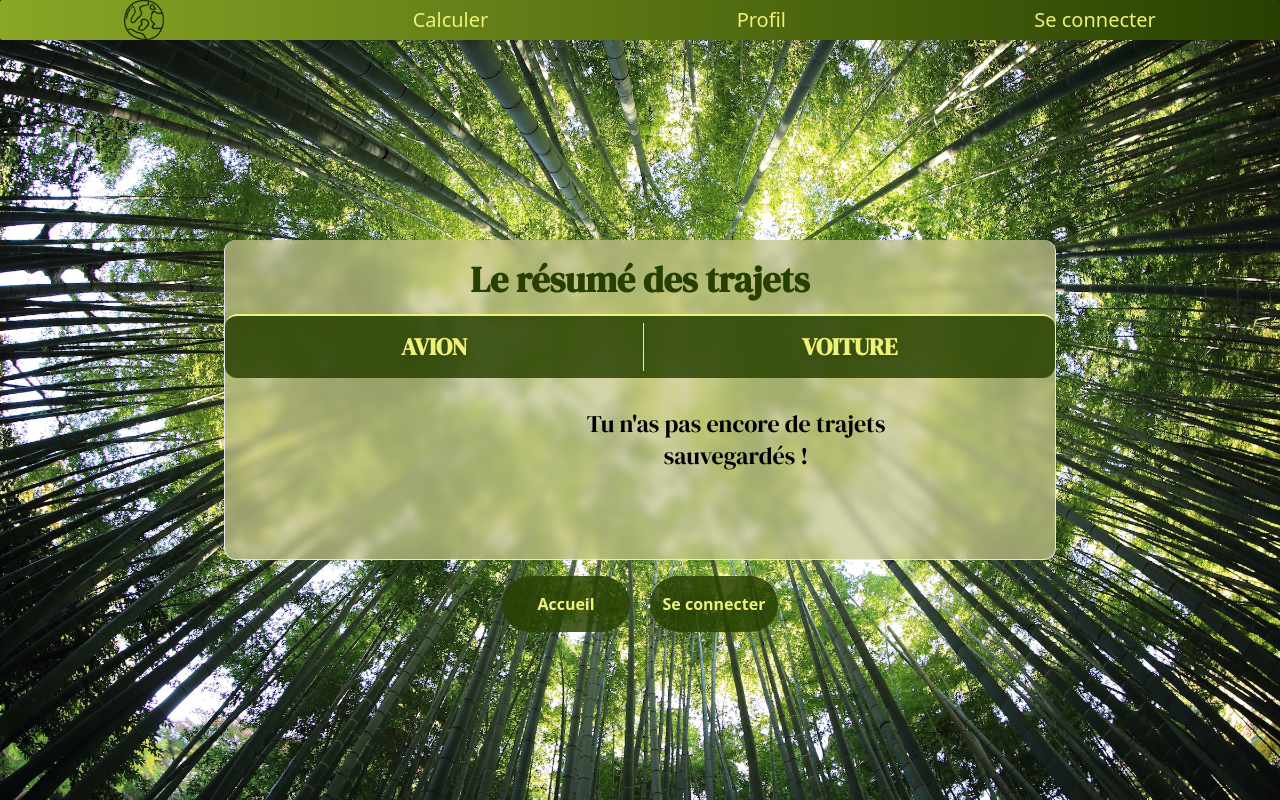
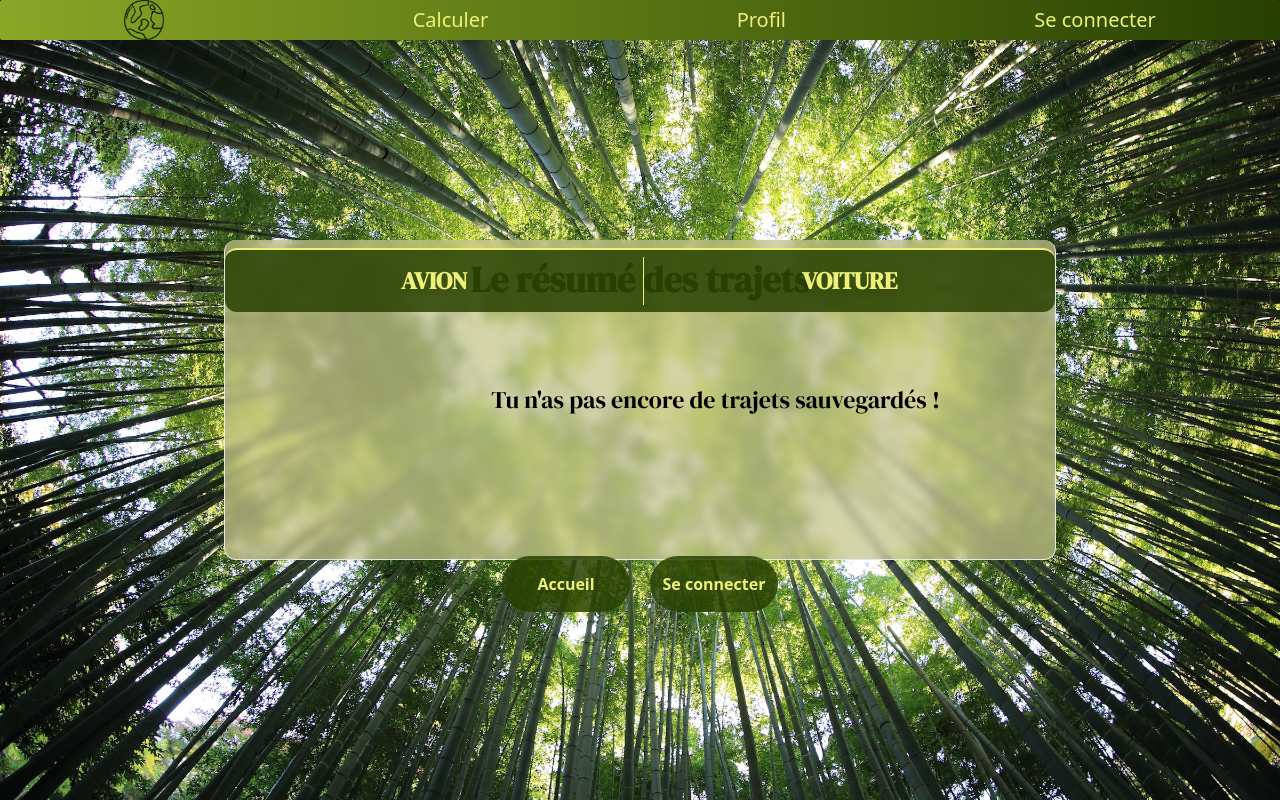
Before and after one commit to fmarincode/theCarbonProject, a React (Vite) app in the folder frontend/: page /userprofil in a window 1280 px wide. Built offline with nearby package versions, Linux system fonts and the light colour scheme.

Commit message:
fix css forms

```diff
--- a/frontend/src/Components/Profil/ResumeCar.jsx
+++ b/frontend/src/Components/Profil/ResumeCar.jsx
@@ -49,9 +49,9 @@ function ResumeFlight() {
           : "Le résumé des trajets"}
       </h2>
 
-      <div className="overflow-y-auto h-[48vh] flex flex-col items-center md:flex-row md:overflow-x-auto md:w-3/4 md:h-60 md:scrollbar md:scrollbar-track-[#EEF279] md:scrollbar-h-4 md:scrollbar-thumb-[#274001] md:scrollbar-track-rounded-md">
+      <div className="overflow-y-auto h-[48vh] flex flex-col items-center md:flex-row md:overflow-x-auto md:w-3/4 md:h-60 md:scrollbar md:scrollbar-track-[#EEF279] md:scrollbar-h-4 md:scrollbar-thumb-[#274001] md:scrollbar-track-rounded-md md:-mt-5">
         {!userId && departure.length < 1 ? (
-          <p className="font-display text-2xl text-center md:ml-[15vw]">
+          <p className="font-display text-2xl text-center md:ml-[12vw] md:-mt-10">
             Tu n'as pas encore de trajets sauvegardés !
           </p>
         ) : (
--- a/frontend/src/Components/Profil/ResumeFlight.jsx
+++ b/frontend/src/Components/Profil/ResumeFlight.jsx
@@ -53,9 +53,9 @@ function ResumeFlight() {
           : "Le résumé des trajets"}
       </h2>
 
-      <div className="overflow-y-auto h-[48vh] flex flex-col items-center md:flex-row md:overflow-x-auto md:w-3/4 md:h-60 md:scrollbar md:scrollbar-track-[#EEF279] md:scrollbar-h-4 md:scrollbar-thumb-[#274001] md:scrollbar-track-rounded-md">
+      <div className="overflow-y-auto h-[48vh] flex flex-col items-center md:flex-row md:overflow-x-auto md:w-3/4 md:h-60 md:scrollbar md:scrollbar-track-[#EEF279] md:scrollbar-h-4 md:scrollbar-thumb-[#274001] md:scrollbar-track-rounded-md md:-mt-5">
         {!userId && departure.length < 1 ? (
-          <p className=" font-display text-2xl text-center md:ml-[15vw]">
+          <p className="font-display text-2xl text-center md:ml-[12vw] md:-mt-10">
             Tu n'as pas encore de trajets sauvegardés !
           </p>
         ) : (
--- a/frontend/src/pages/CarFormPage.jsx
+++ b/frontend/src/pages/CarFormPage.jsx
@@ -10,7 +10,7 @@ function CarFormPage() {
       <div className="h-[75vh] w-[100vw] pt-8 bg-[#c4c589ba] flex flex-col items-center mx-3 rounded-xl border-x border-b border-opacity-30 backdrop-filter backdrop-blur-sm md:min-w-[65vw] md:max-w-[50vw] md:max-h-[40vh]">
         <CarbonEmissionCarForm />
 
-        <div className="flex w-full h-full justify-around items-end md:relative md:bottom-[39.8vh]">
+        <div className="flex w-full h-full justify-around items-end md:relative md:bottom-[44.2vh]">
           <div className="flex w-full h-16 justify-around items-center border-t-2 border-[#EEF279] rounded-xl bg-[#274001d8]">
             <button
               type="button"
--- a/frontend/src/pages/FlightFormPage.jsx
+++ b/frontend/src/pages/FlightFormPage.jsx
@@ -10,7 +10,7 @@ function FlightFormPage() {
       <div className="h-[75vh] w-[100vw] pt-8 bg-[#c4c589ba] flex flex-col items-center mx-3 rounded-xl border-x border-b border-opacity-30 backdrop-filter backdrop-blur-sm md:min-w-[65vw] md:max-w-[50vw] md:max-h-[40vh]">
         <CarbonEmissionPlaneForm />
 
-        <div className="flex w-full h-full justify-around items-end md:relative md:bottom-[39.8vh]">
+        <div className="flex w-full h-full justify-around items-end md:relative md:bottom-[44.2vh]">
           <div className="flex w-full h-16 justify-around items-center border-t-2 border-[#EEF279] rounded-xl bg-[#274001d8]">
             <button
               type="button"
--- a/frontend/src/pages/UserProfil.jsx
+++ b/frontend/src/pages/UserProfil.jsx
@@ -10,7 +10,7 @@ function UserProfil() {
       <div className="h-[75vh] w-[100vw] bg-[#c4c589ba] flex flex-col mx-3 my-auto rounded-xl border-x border-b border-opacity-30 backdrop-filter backdrop-blur-sm md:min-w-[65vw] md:max-w-[50vw] md:max-h-[40vh]">
         {showComponent ? <ResumeCar /> : <ResumeFlight />}
 
-        <div className="flex w-full h-full justify-around items-end md:relative md:bottom-[39.8vh]">
+        <div className="flex w-full h-full justify-around items-end md:relative md:bottom-[45.5vh]">
           <div className="flex w-full h-16 justify-around items-center border-t-2 border-[#EEF279] rounded-xl bg-[#274001d8]">
             <button
               type="button"
```
